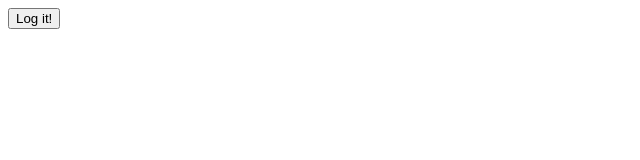
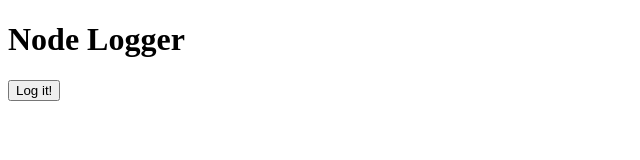
Before and after one commit to bglodjaic/learning-javascript, a plain HTML site: page node-example/logger.html in a window 1280 px wide. Shown: the whole page, without its empty margins (0-640 px from the left). Drawn offline with Linux system fonts and the light colour scheme.

Commit message:
add h1 to main html

```diff
--- a/node-example/logger.html
+++ b/node-example/logger.html
@@ -7,6 +7,7 @@
 </head>
 <body class="home">
     <div class="container">
+        <h1>Node Logger</h1>
         <button id="logAction">Log it!</button>
     </div>
     <script type="text/javascript" src="../lib/plm-lib.js"></script>
```
